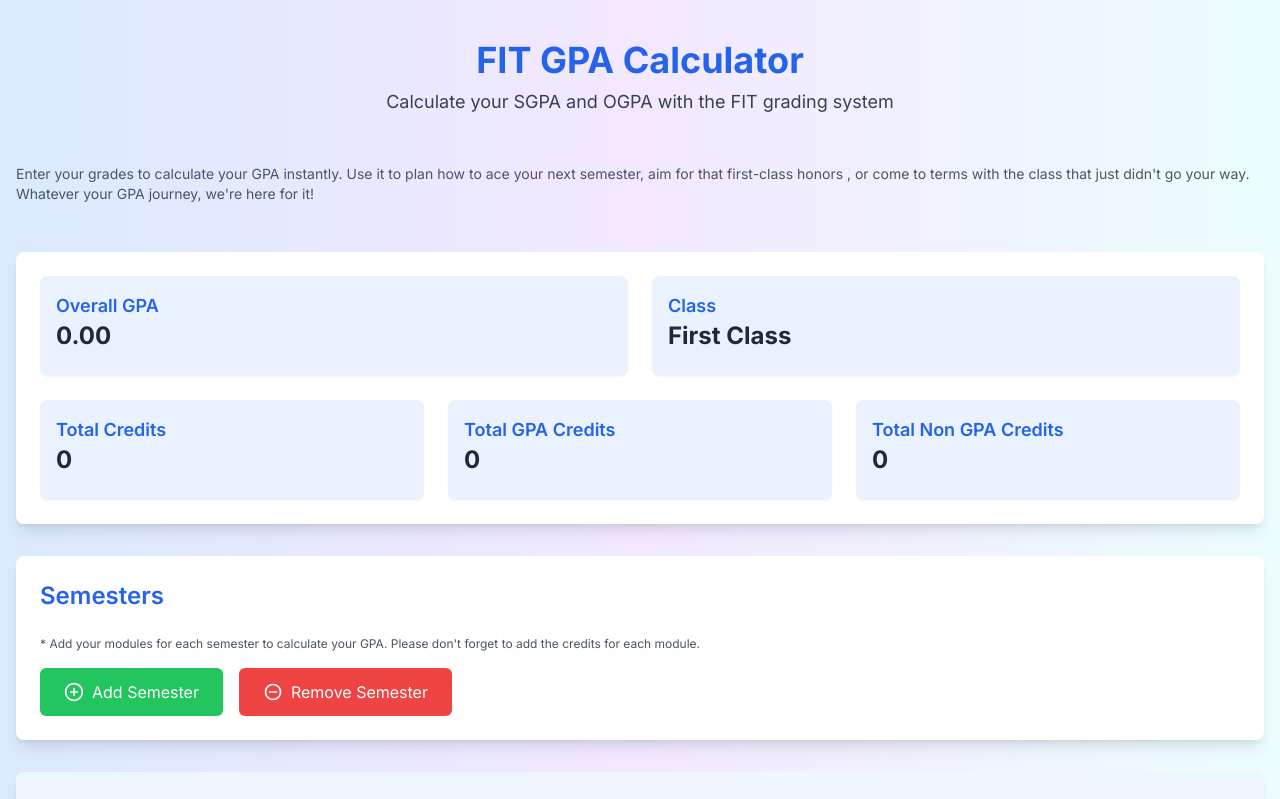
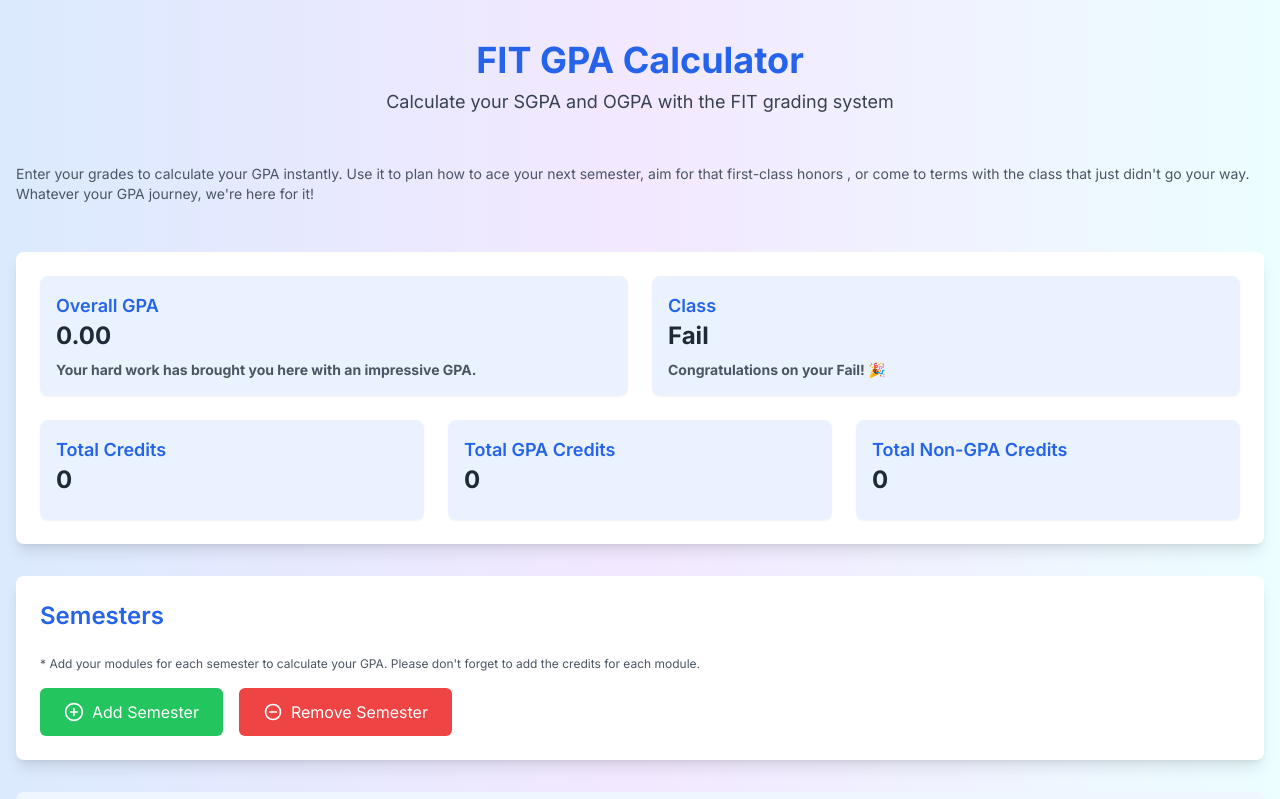
Before and after one commit to IshanHansaka/fit-gpa-calculator, a Next.js app: page / in a window 1280 px wide. Shown: the top 799 px of the page. Built offline with nearby package versions, Linux system fonts and the light colour scheme.

Commit message:
chore: add some changes

```diff
--- a/app/component/Class.tsx
+++ b/app/component/Class.tsx
@@ -3,24 +3,36 @@ import ClassCard from './ClassCard';
 interface ClassProps {
   totalGPACredits: number;
   totalNGPACredits: number;
-  overallGPA: string;
+  overallGPA: number;
 }
 
 const Class: React.FC<ClassProps> = ({ totalGPACredits, totalNGPACredits, overallGPA }) => {
 
   const totalCredits = totalGPACredits + totalNGPACredits;
+  const className =
+      overallGPA >= 3.7
+        ? "First Class"
+        : overallGPA >= 3.3
+        ? "Second Class - Upper Division"
+        : overallGPA >= 3
+        ? "Second Class - Lower Division"
+        : overallGPA >= 2
+        ? "Pass"
+        : overallGPA >= 0
+        ? "Fail"
+        : "Pending";
 
   return (
     <div className="space-y-6">
       <div className="bg-white dark:bg-gray-800 shadow-lg rounded-lg p-3 md:p-6 grid grid-cols-1 md:grid-cols-3 gap-6">
         <div className="grid grid-cols-1 md:grid-cols-2 md:col-span-3 gap-6">
-          <ClassCard title="Overall GPA" value={overallGPA} description="" />
-          <ClassCard title="Class" value="First Class" description="" />
+          <ClassCard title="Overall GPA" value={overallGPA} description={`Your hard work has brought you here with an impressive GPA.`} />
+          <ClassCard title="Class" value={className} description={`Congratulations on your ${className}! 🎉`} />
         </div>
         <div className="grid grid-cols-1 md:grid-cols-3 gap-6 md:col-span-3">
           <ClassCard title="Total Credits" value={totalCredits} description="" />
           <ClassCard title="Total GPA Credits" value={totalGPACredits} description="" />
-          <ClassCard title="Total Non GPA Credits" value={totalNGPACredits} description="" />
+          <ClassCard title="Total Non-GPA Credits" value={totalNGPACredits} description="" />
         </div>
       </div>
     </div>
```
